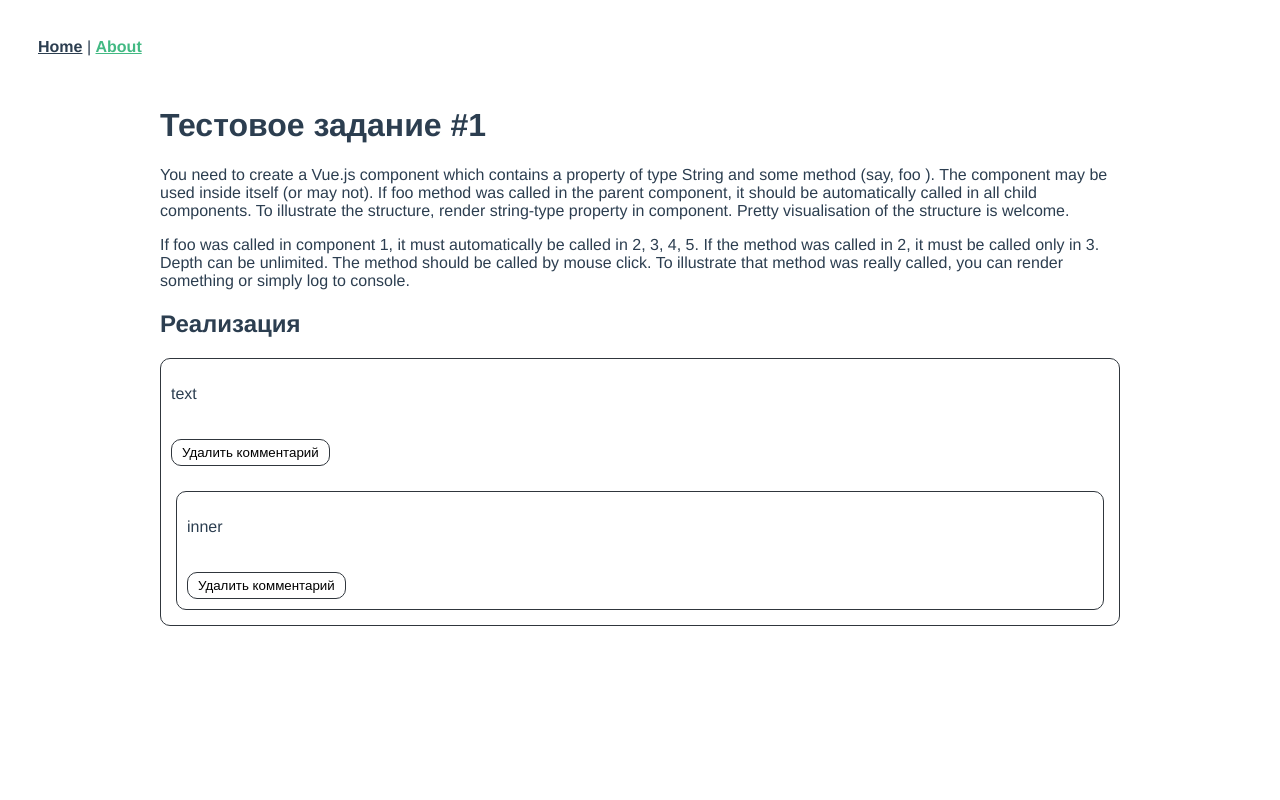
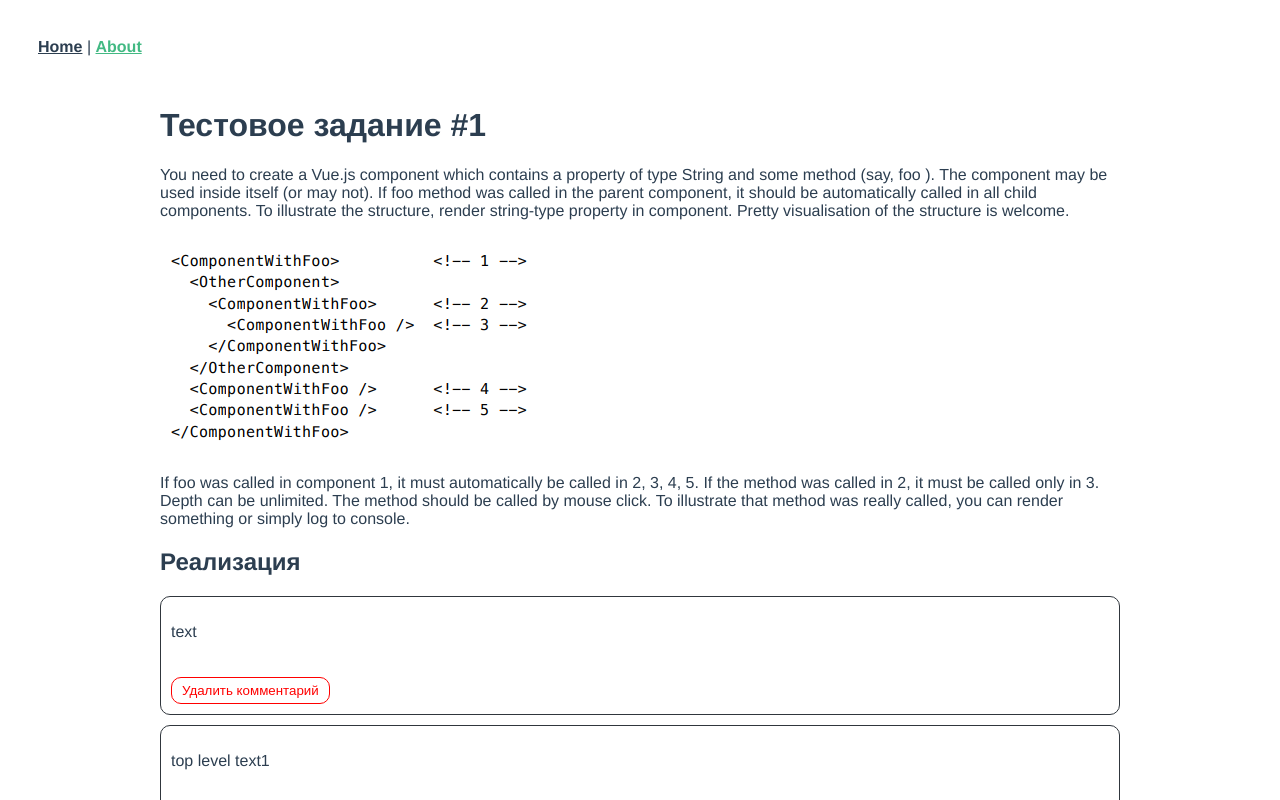
Before and after one commit to AlexeyCaTHaR/testAssignment, a Vue app: page /about in a window 1280 px wide. Shown: the top 800 px of the page. Built offline with nearby package versions, Linux system fonts and the light colour scheme.

Commit message:
add styles, img and structure

```diff
--- a/src/components/Comment.vue
+++ b/src/components/Comment.vue
@@ -1,12 +1,18 @@
 <template>
-  <div class="comment">
-    <p v-html="commentText"></p>
-    <button @click="deleteComment">Удалить комментарий</button>
+  <div
+    v-bind:class="{'deleted': isDeleted}"
+    class="comment">
+      <p v-html="commentText"></p>
+      <button @click="deleteComment" class="delete">Удалить комментарий</button>
 
-    <div v-if="showInnerComment" class="inner">
-      <Comment :comment-text="innerComment.text"></Comment>
+      <div v-if="showInnerComment" class="inner">
+        <Comment
+          :comment-text="innerComment.commentText"
+          :inner-comment="innerComment.innerComment"
+        >
+        </Comment>
+      </div>
     </div>
-  </div>
 </template>
 
 <script>
@@ -22,13 +28,21 @@ export default {
       default: () => {},
     },
   },
+  data() {
+    return {
+      isDeleted: false,
+    };
+  },
   computed: {
     showInnerComment() {
-      return this.innerComment && this.innerComment.text && this.innerComment.text.length > 0;
+      return this.innerComment
+        && this.innerComment.commentText
+        && this.innerComment.commentText.length > 0;
     },
   },
   methods: {
     deleteComment() {
+      this.isDeleted = true;
       console.log('delete comment with text:', this.commentText);
     },
   },
@@ -39,20 +53,28 @@ export default {
   .comment {
     border: 1px solid #30363d;
     border-radius: 10px;
+    margin-bottom: 10px;
+
+    &.deleted {
+      border-color: red;
+    }
     .inner {
-      padding: 15px;
+      padding: 10px;
     }
     p {
       padding: 10px;
     }
     button {
-      border: 1px solid #30363d;
+      border: 1px solid red;
       border-radius: 10px;
       background: #fff;
       cursor: pointer;
       margin: 10px;
       padding: 5px 10px;
+
+      &.delete {
+        color: red;
+      }
     }
   }
-
 </style>
--- a/src/views/About.vue
+++ b/src/views/About.vue
@@ -8,6 +8,7 @@
       automatically called in all child components. To illustrate the structure, render
       string-type property in component. Pretty visualisation of the structure is welcome.
     </p>
+    <img src="/images/comment.png" alt="comment">
     <p>
       If foo was called in component 1, it must automatically be called in 2, 3, 4, 5.
       If the method was called in 2, it must be called only in 3.
@@ -17,7 +18,16 @@
     </p>
     <h2>Реализация</h2>
     <div>
-      <Comment comment-text="text" :innerComment="innerComment"></Comment>
+      <Comment
+        :comment-text="comment.commentText"
+        :innerComment="comment.innerComment"
+      ></Comment>
+      <Comment
+        v-for="(comment, index) in comments"
+        :key="index"
+        :comment-text="comment.commentText"
+        :innerComment="comment.innerComment"
+      ></Comment>
     </div>
   </div>
 </template>
@@ -28,9 +38,30 @@ export default {
   components: { Comment },
   data() {
     return {
-      innerComment: {
-        text: 'inner',
+      comment: {
+        commentText: 'text',
+        innerComment: {},
       },
+      comments: [
+        {
+          commentText: 'top level text1',
+          innerComment: {
+            commentText: 'second level text',
+            innerComment: {
+              commentText: 'third level text',
+              innerComment: {},
+            },
+          },
+        },
+        {
+          commentText: 'top level text2',
+          innerComment: {},
+        },
+        {
+          commentText: 'top level text3',
+          innerComment: {},
+        },
+      ],
     };
   },
 };
```
Also changed, not shown: public/images/comment.png (added).
